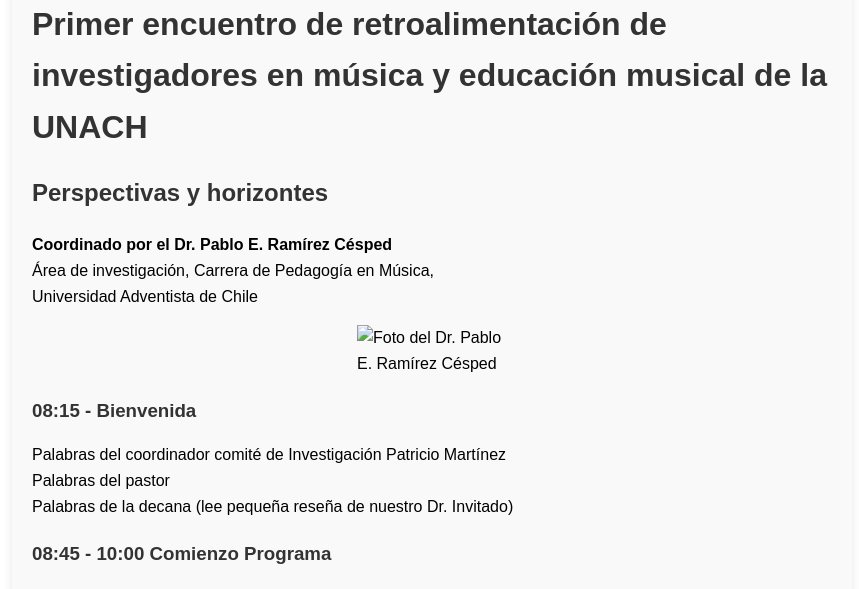
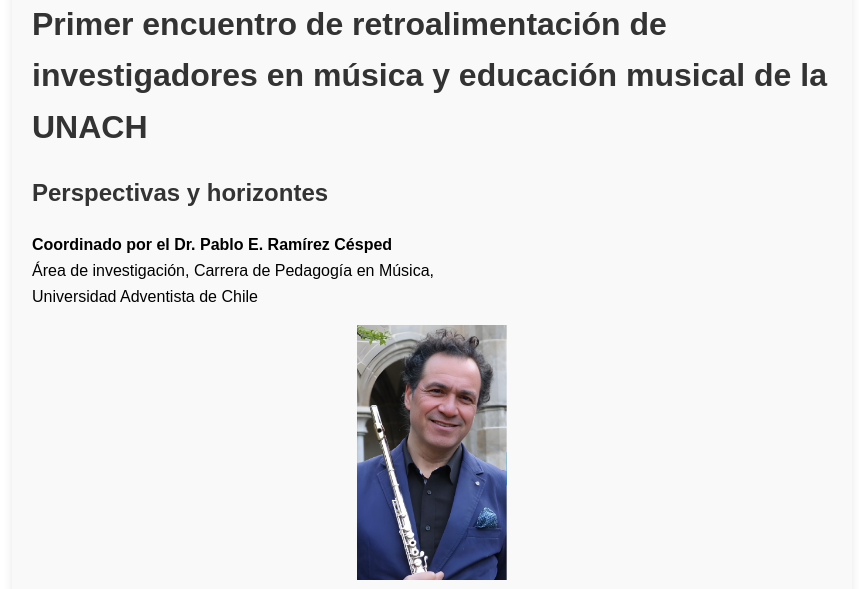
Before and after one commit to Z3r0G301/files, a plain HTML site: page index.html in a window 1280 px wide. Shown: the part 196-785 px from the top of the page, without its empty margins (208-1067 px from the left). Drawn offline with Linux system fonts and the light colour scheme.

Commit message:
Update index.html

```diff
--- a/index.html
+++ b/index.html
@@ -49,7 +49,7 @@
         Área de investigación, Carrera de Pedagogía en Música,<br>
         Universidad Adventista de Chile</p>
 
-        <img src="expositor.jpg" alt="Foto del Dr. Pablo E. Ramírez Césped" class="speaker-photo">
+        <img src="expositor.jpeg" alt="Foto del Dr. Pablo E. Ramírez Césped" class="speaker-photo">
 
         <div class="time-slot">
             <h3>08:15 - Bienvenida</h3>
```
